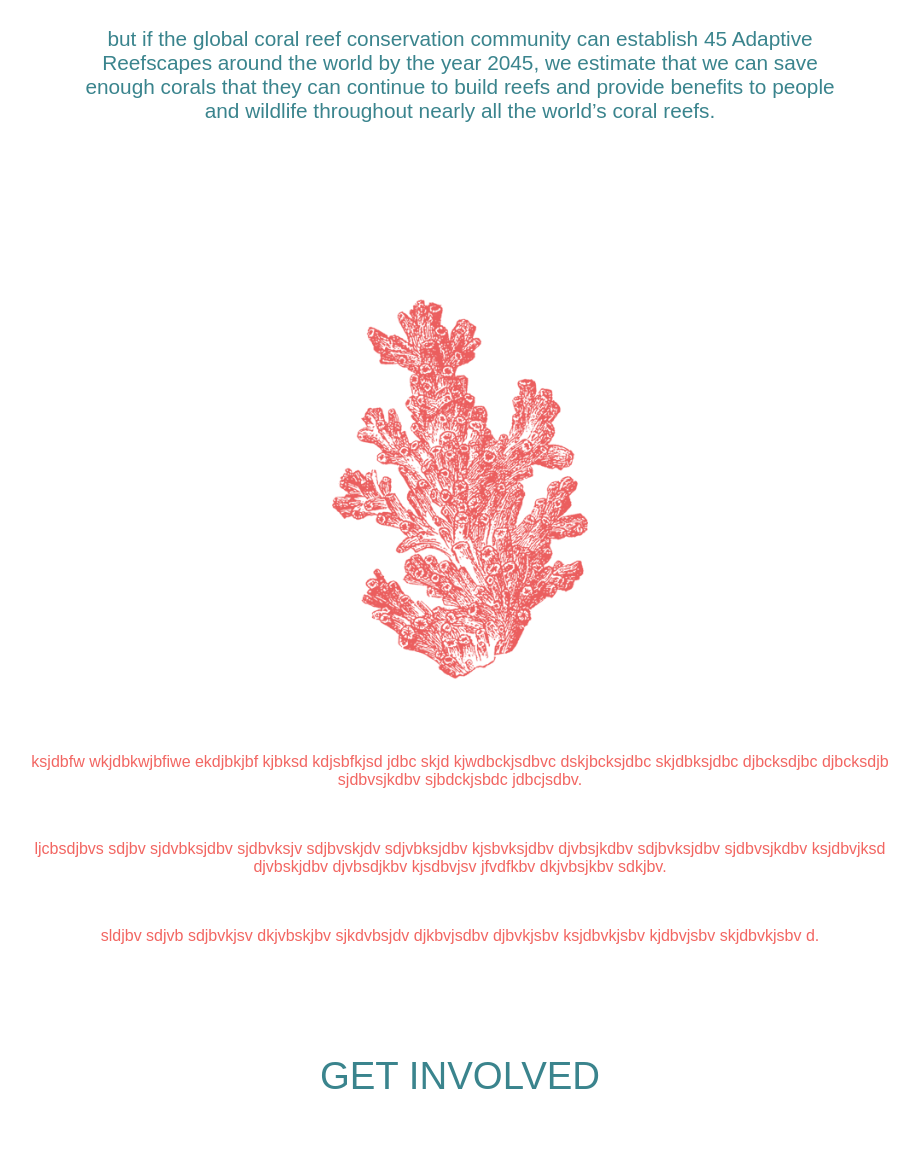
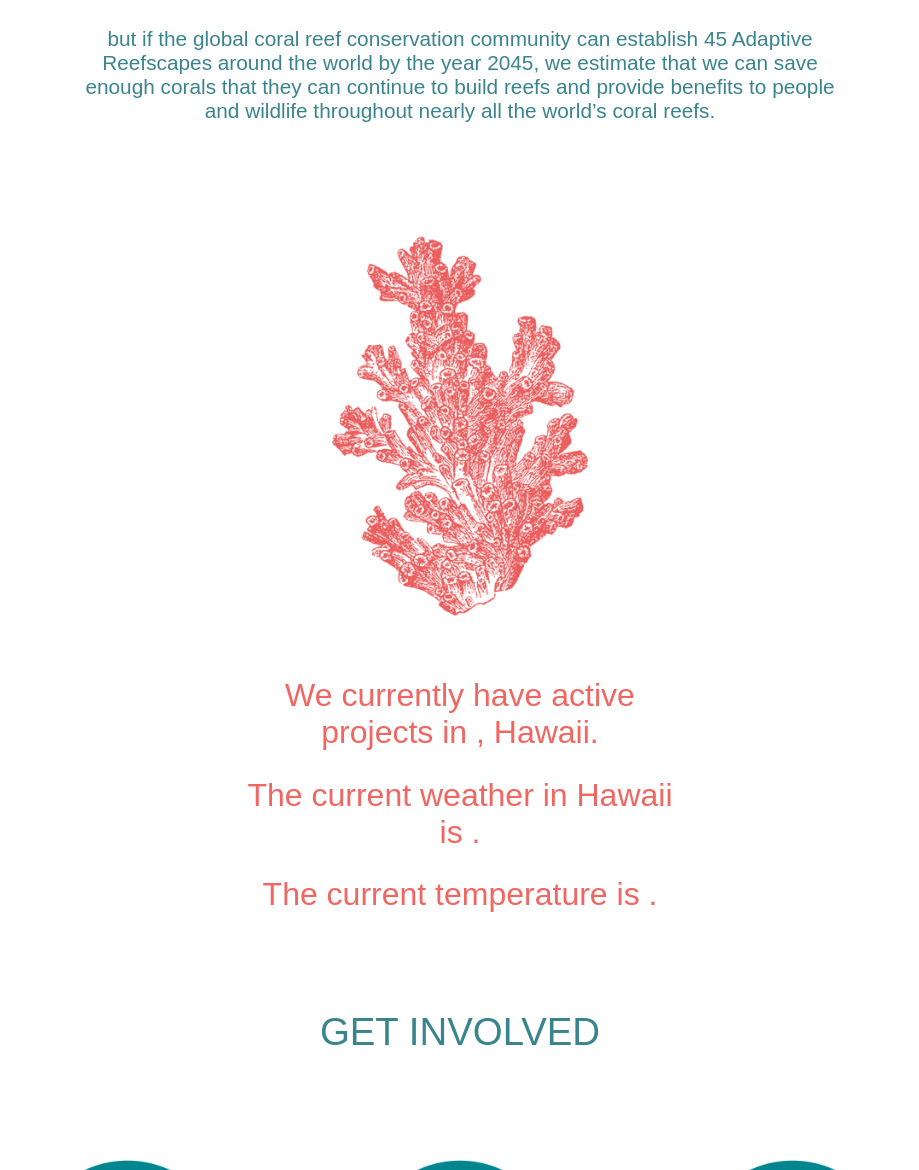
Before and after one commit to kbarry25/p2-barry-kathryn, a plain HTML site: page index.html in a window 1280 px wide. Shown: the part 860-2030 px from the top of the page, without its empty margins (180-1099 px from the left). Drawn offline with Linux system fonts and the light colour scheme; no server answers; a web font is replaced by a local one.

Commit message:
fixed errors

```diff
--- a/index.html
+++ b/index.html
@@ -77,9 +77,11 @@
 
       <div class='coralhome'>
         <img class='coralhome'src="images/coral.png" alt="coral">
-        <p>ksjdbfw wkjdbkwjbfiwe ekdjbkjbf kjbksd kdjsbfkjsd jdbc skjd kjwdbckjsdbvc dskjbcksjdbc skjdbksjdbc djbcksdjbc djbcksdjb sjdbvsjkdbv sjbdckjsbdc jdbcjsdbv.</p>
-        <p>ljcbsdjbvs sdjbv sjdvbksjdbv  sjdbvksjv sdjbvskjdv sdjvbksjdbv kjsbvksjdbv djvbsjkdbv sdjbvksjdbv sjdbvsjkdbv ksjdbvjksd djvbskjdbv djvbsdjkbv kjsdbvjsv jfvdfkbv dkjvbsjkbv sdkjbv.</p>
-        <p>sldjbv sdjvb sdjbvkjsv dkjvbskjbv sjkdvbsjdv djkbvjsdbv djbvkjsbv ksjdbvkjsbv kjdbvjsbv skjdbvkjsbv d.</p>
+        <div id="weather">
+          <p>We currently have active projects in <span></span>, Hawaii.</p>
+          <p>The current weather in Hawaii is <span></span>.</p>
+          <p>The current temperature is <span></span>.</p>
+        </div>
       </div>
 
       <div class="involved">
--- a/main.css
+++ b/main.css
@@ -168,11 +168,11 @@ button a:hover {
 }
 
 .coralhome p {
-	font-size: .8rem;
+	font-size: 1.5rem;
 	font-weight: 300;
 	color: #F26662;
 	padding: 2% 10%;
-	text-align: left;
+	text-align: center;
 
 }
 
@@ -556,7 +556,7 @@ footer p {
 	}
 
 	.coralhome p {
-		font-size: 1rem;
+		font-size: 2rem;
 		text-align: center;
 	}
 
@@ -727,7 +727,7 @@ footer p {
 	}
 
 	.coralhome p {
-		font-size: 1rem;
+		font-size: 2rem;
 		padding: 2% 15%;
 		text-align: center;
 
--- a/main.js
+++ b/main.js
@@ -69,3 +69,27 @@ for( i = 0; i < nav2.length; i ++){
   nav2[i].addEventListener("mouseenter", showNav2)
   nav2[i].addEventListener("mouseleave", showNav2)
 };
+
+
+//API
+
+var weatherSpan = document.querySelectorAll("#weather p span");
+
+var xmlhttp = new XMLHttpRequest();
+xmlhttp.onreadystatechange = function() {
+    if (this.readyState == 4 && this.status == 200) {
+        var apiResult = JSON.parse(this.responseText);
+
+        console.log(apiResult);
+
+        var name = document.createTextNode(apiResult.name);
+        weatherSpan[0].appendChild(name);
+
+        var weather = document.createTextNode(apiResult.weather[0].main);
+        weatherSpan[1].appendChild(weather);
+
+
+    }
+};
+xmlhttp.open('GET', 'http://api.openweathermap.org/data/2.5/weather?q=96708,us&appid=6efff70fe1477748e31c17d1c504635f', true);
+xmlhttp.send();
```
